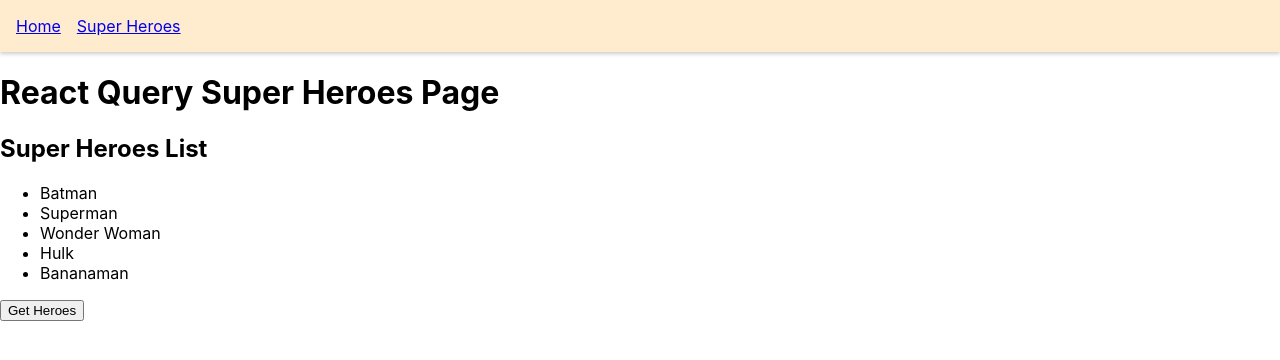
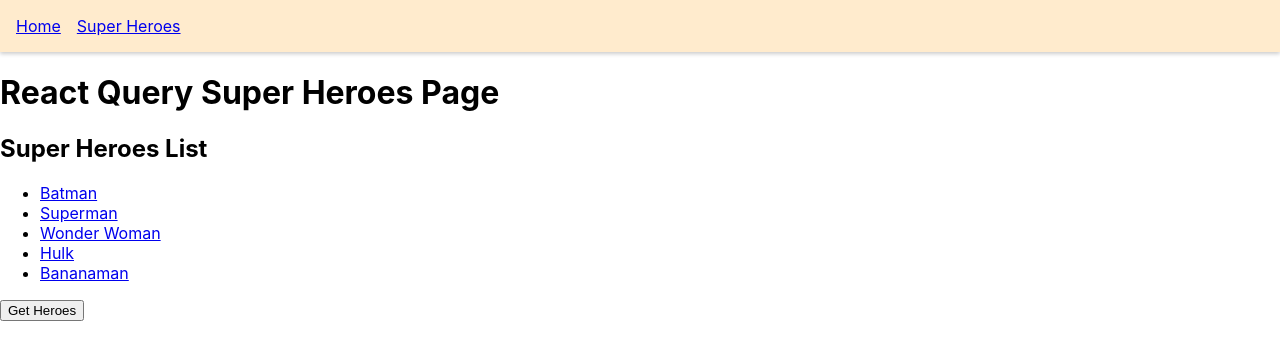
Before and after one commit to Nikola0790/React-query, a React (Create React App) app: page /rq-super-heroes in a window 1280 px wide. Both pictures are taken after a click on the button "Get Heroes". Shown: the top 360 px of the page. Built offline with nearby package versions, Linux system fonts and the light colour scheme; data requests are answered from the project's data file.

Commit message:
Added link for single super hero

```diff
--- a/src/components/RQSuperHeroesPage.js
+++ b/src/components/RQSuperHeroesPage.js
@@ -1,4 +1,5 @@
 import { useQuery } from "react-query";
+import { Link } from "react-router-dom";
 import { getSuperHeroes } from "../service/service";
 
 export const RQSuperHeroesPage = () => {
@@ -10,9 +11,9 @@ export const RQSuperHeroesPage = () => {
     getSuperHeroes,
     {
       enabled: false,
-      select: (data) => {
+      /*  select: (data) => {
         return data.data.map((hero) => hero.name);
-      },
+      }, */
     }
   );
 
@@ -29,14 +30,18 @@ export const RQSuperHeroesPage = () => {
       <h1>React Query Super Heroes Page</h1>
       <h2>Super Heroes List</h2>
       <ul>
-        {/* {data?.data.map(superHero => {
+        {data?.data.map((superHero) => {
           return (
-            <li key={superHero.id}>{superHero.name}</li>
-          )
+            <li key={superHero.id}>
+              <Link to={`/rq-super-hero/${superHero.id}`}>
+                {superHero.name}
+              </Link>
+            </li>
+          );
+        })}
+        {/*  {data?.map((superHeroName, index) => {
+          return <li key={index}>{superHeroName}</li>;
         })} */}
-        {data?.map((superHeroName, index) => {
-          return <li key={index}>{superHeroName}</li>;
-        })}
       </ul>
       <button onClick={refetch}>Get Heroes</button>
     </div>
```
